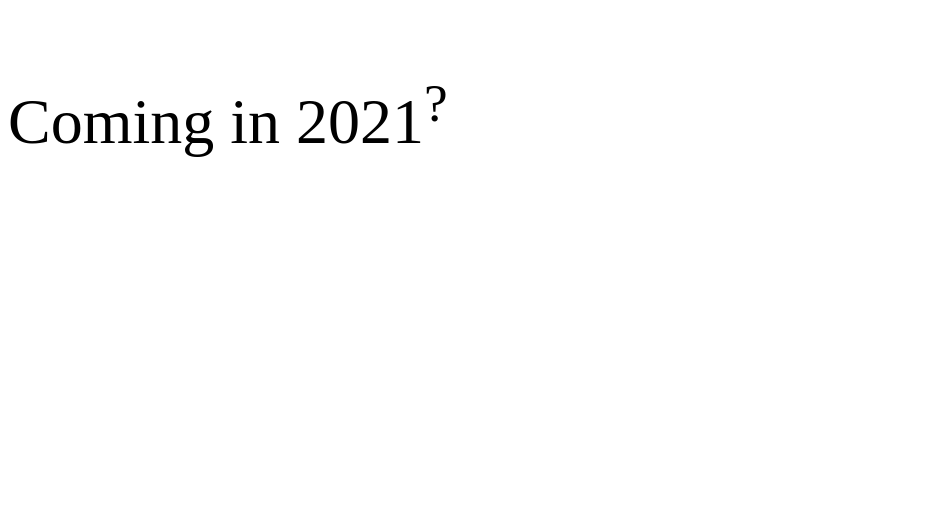
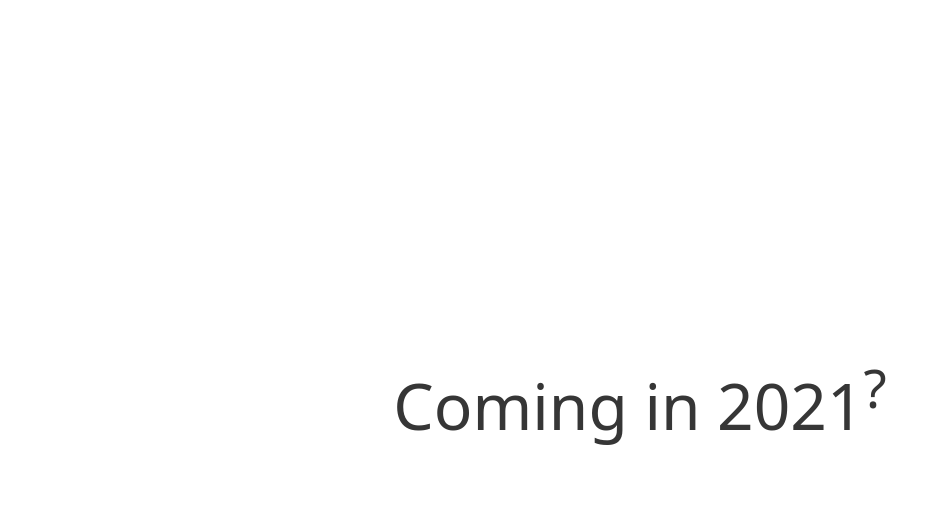
Before and after one commit to wowvault/wotlk, a plain HTML site: page index.html in a window 1280 px wide. Shown: the whole page, without its empty margins (0-939 px from the left). Drawn offline with Linux system fonts and the light colour scheme.

Commit message:
Update index.html

```diff
--- a/index.html
+++ b/index.html
@@ -1,12 +1,12 @@
 <!DOCTYPE html>
-<html class="wotlk" lang="en">
+<html class="mainsection" lang="en">
   <head>
     <meta charset="UTF-8" />
     <meta name="viewport" content="width=device-width, initial-scale=1.0" />
     <title>WoW Vault | WoTLK</title>
     <link rel="stylesheet" href="assets/css/main.css" />
   </head>
-  <body class="wotlk">
+  <body class="mainsection">
     <div class="container">
       <div class="content">
         <div class="title">
```
